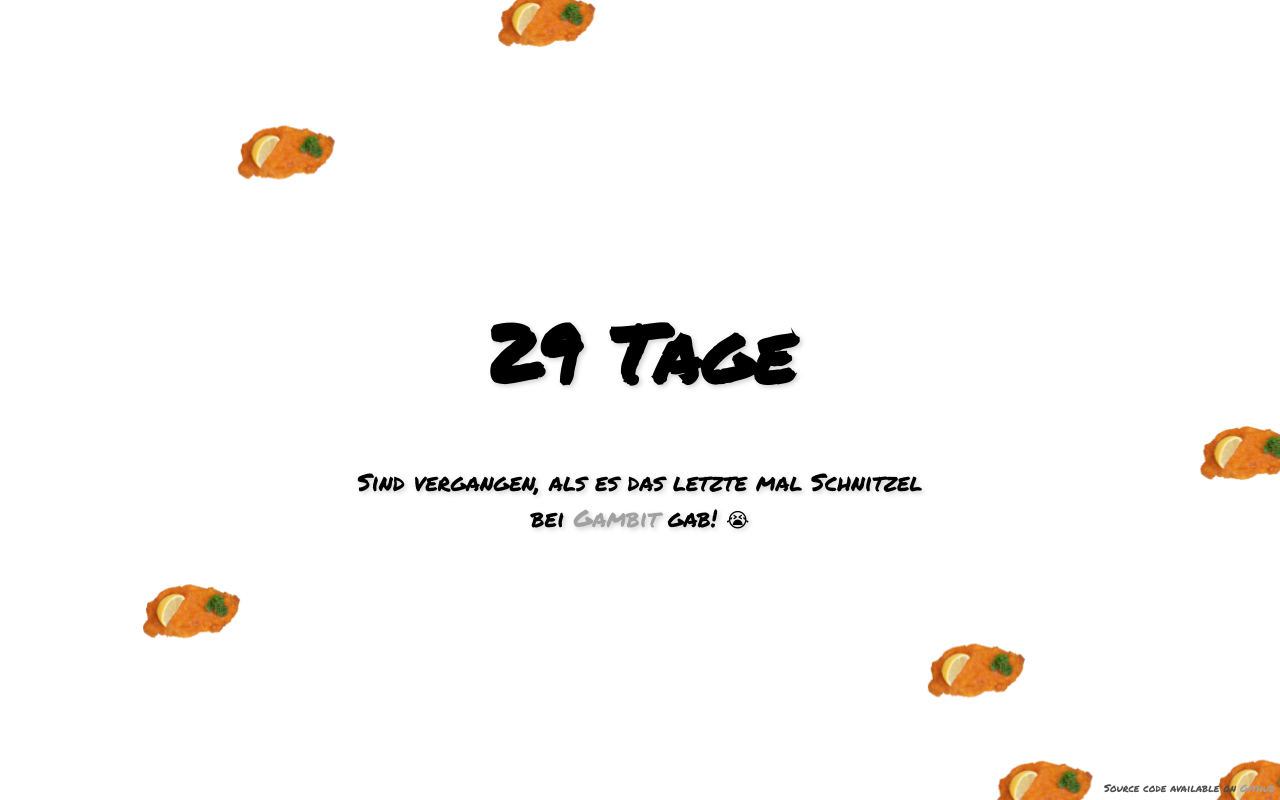
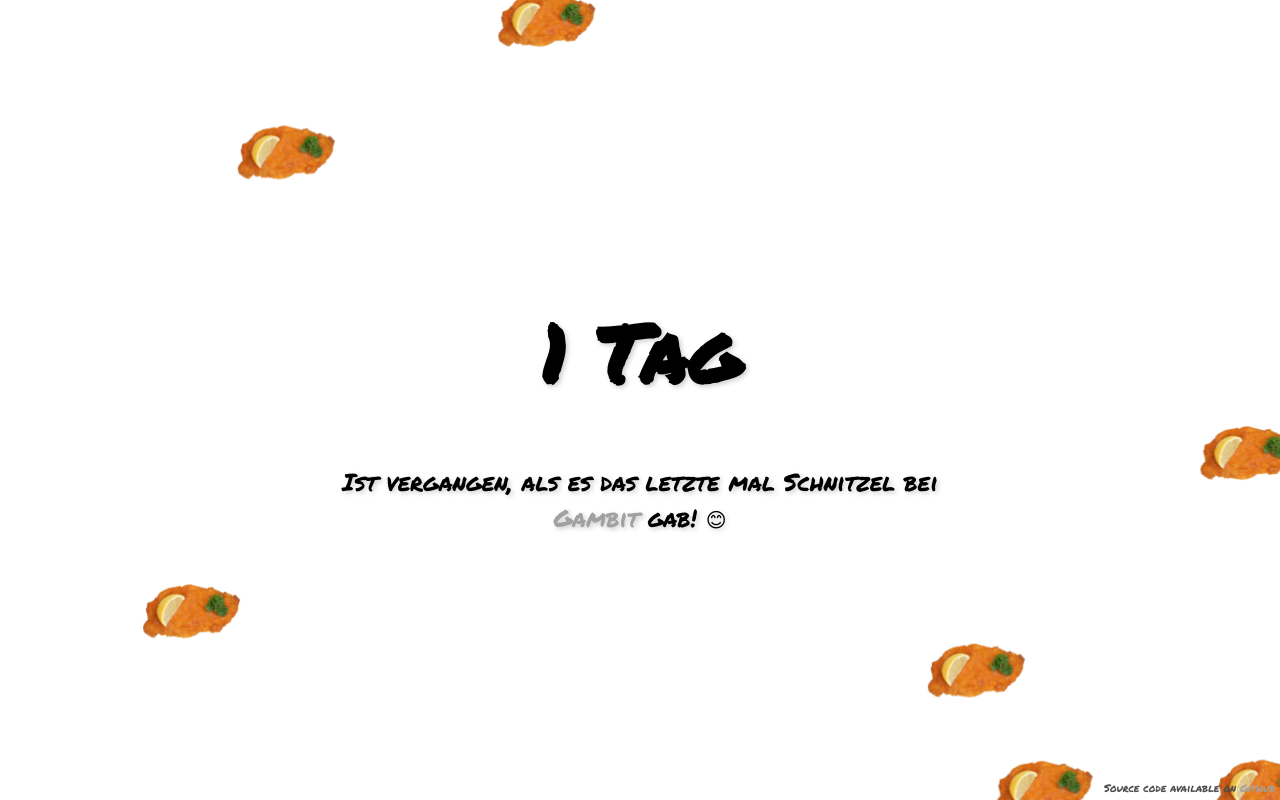
Before and after one commit to bastilimbach/wanngabesdasletztemalschnitzel.de, a plain HTML site: page index.html in a window 1280 px wide. Drawn offline with Linux system fonts and the light colour scheme.

Commit message:
🎉 Update lastDateOfSchnitzel

```diff
--- a/index.html
+++ b/index.html
@@ -41,7 +41,7 @@
     </small>
   </div>
   <script type="text/javascript ">
-    var lastDateOfSchnitzel = new Date('08/07/2018')
+    var lastDateOfSchnitzel = new Date('09/04/2018')
     var emojis = ['😊', '🙄', '🤨', '😢', '😰', '😭']
     var emotion;
 
```
